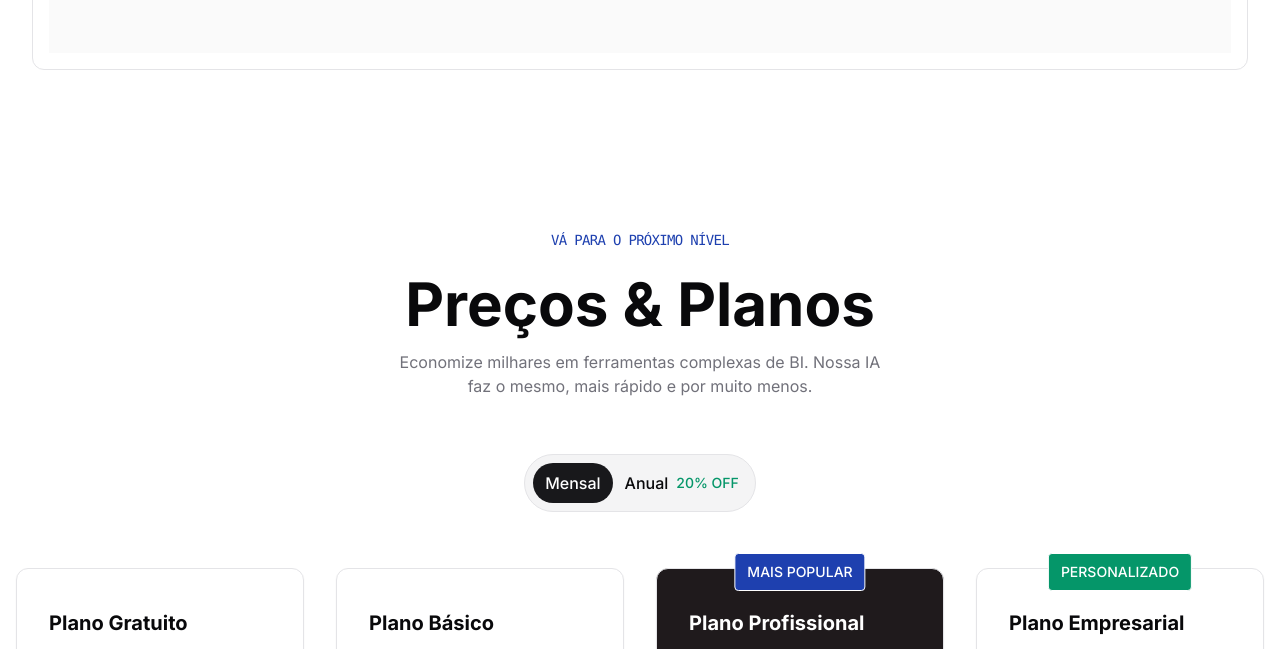
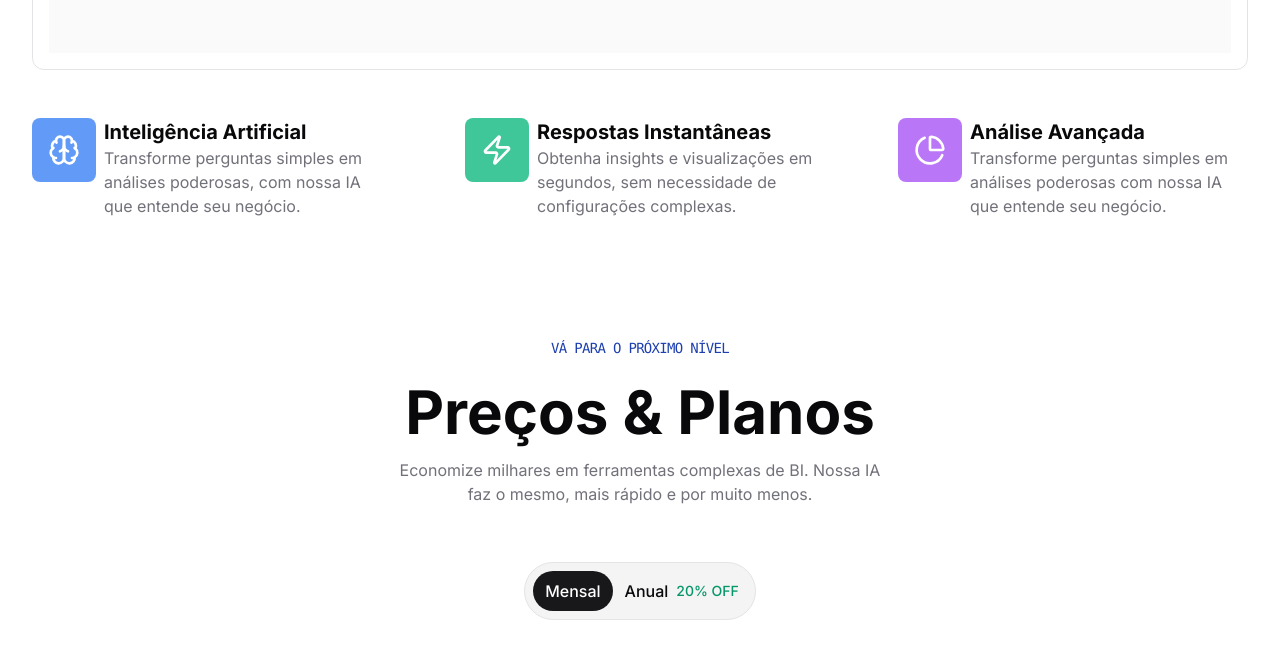
Before and after one commit to GabrielFTeles/landing-page-x, a React (Vite) app: page / in a window 1280 px wide. Shown: the part 1083-1732 px from the top of the page. Built offline with nearby package versions, Linux system fonts and the light colour scheme.

Commit message:
Add AI features and enhancements to the hero section

```diff
--- a/src/components/hero-section.tsx
+++ b/src/components/hero-section.tsx
@@ -1,10 +1,11 @@
 import { Button } from "./ui/button";
 
 import heroImage from "../assets/hero-image.png";
+import { Brain, ChartPie, Zap } from "lucide-react";
 
 export const HeroSection = () => {
   return (
-    <section className="max-w-screen-2xl mx-auto py-20 px-8">
+    <section className="max-w-screen-2xl mx-auto pt-20 pb-10 px-8">
       <div className="max-w-[800px] mx-auto">
         <h1 className="text-6xl text-center font-bold">
           Análise empresarial com{" "}
@@ -32,9 +33,55 @@ export const HeroSection = () => {
         <Button size="lg">Experimente gratuitamente por 14 dias</Button>
       </div>
 
-      <div className="mt-16 flex justify-center items-center gap-4">
+      <div className="mt-16 flex flex-col justify-center items-center gap-4">
         <div className="mx-auto max-w-screen-xl border p-4 rounded-xl">
           <img src={heroImage} alt="Hero" />
+        </div>
+      </div>
+
+      <div className="mt-12 flex justify-between gap-2 max-w-screen-xl mx-auto">
+        <div className="flex gap-2 max-w-[350px]">
+          <div className="p-4 bg-blue-500/80 rounded-lg h-fit">
+            <Brain className="text-white size-8" />
+          </div>
+
+          <div>
+            <h3 className="text-xl font-bold">Inteligência Artificial</h3>
+
+            <p className="text-muted-foreground">
+              Transforme perguntas simples em análises poderosas, com nossa IA
+              que entende seu negócio.
+            </p>
+          </div>
+        </div>
+
+        <div className="flex gap-2 max-w-[350px]">
+          <div className="p-4 bg-emerald-500/80 rounded-lg h-fit">
+            <Zap className="text-white size-8" />
+          </div>
+
+          <div>
+            <h3 className="text-xl font-bold">Respostas Instantâneas</h3>
+
+            <p className="text-muted-foreground">
+              Obtenha insights e visualizações em segundos, sem necessidade de
+              configurações complexas.
+            </p>
+          </div>
+        </div>
+        <div className="flex gap-2 max-w-[350px]">
+          <div className="p-4 bg-purple-500/80 rounded-lg h-fit">
+            <ChartPie className="text-white size-8" />
+          </div>
+
+          <div>
+            <h3 className="text-xl font-bold">Análise Avançada</h3>
+
+            <p className="text-muted-foreground">
+              Transforme perguntas simples em análises poderosas com nossa IA
+              que entende seu negócio.
+            </p>
+          </div>
         </div>
       </div>
     </section>
```
